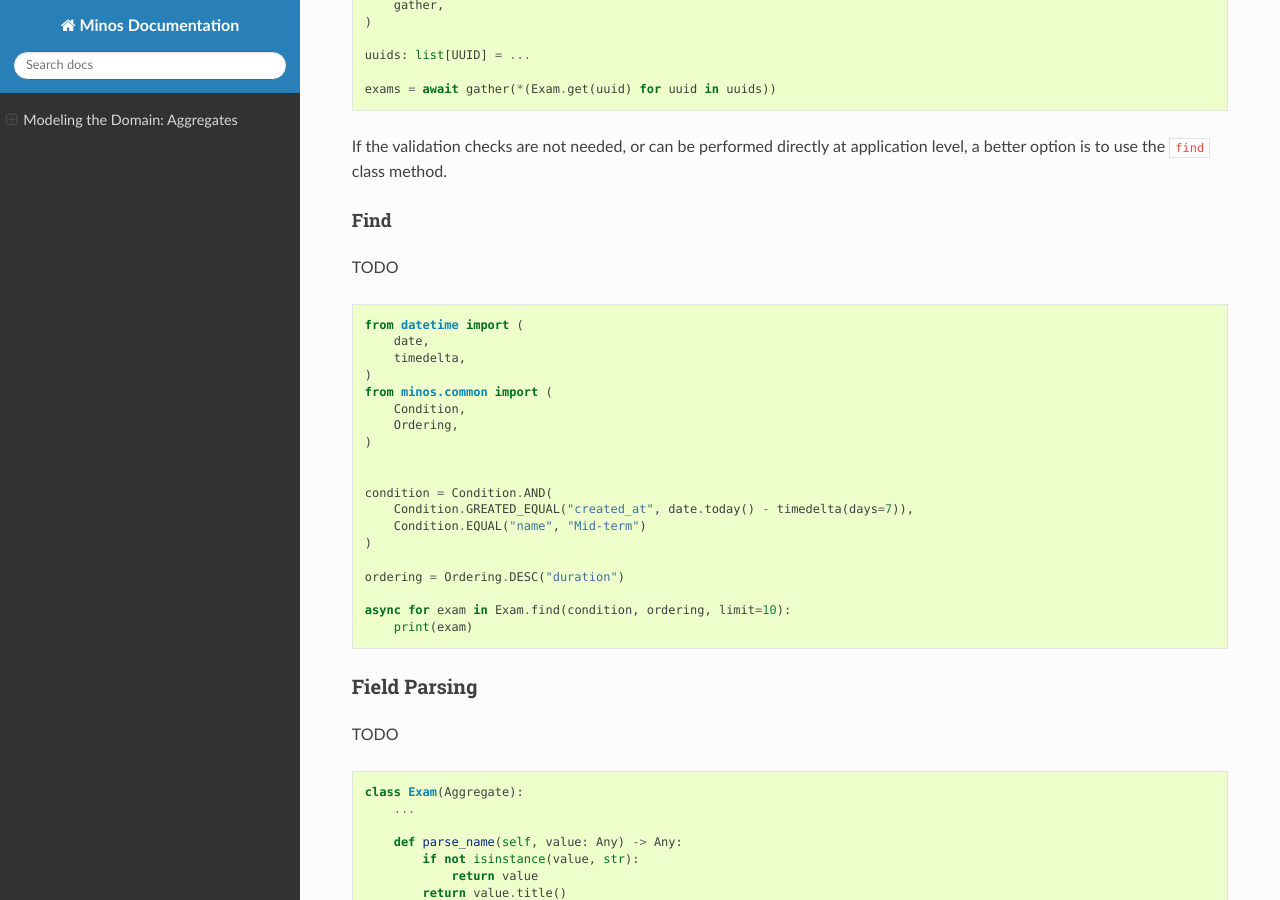
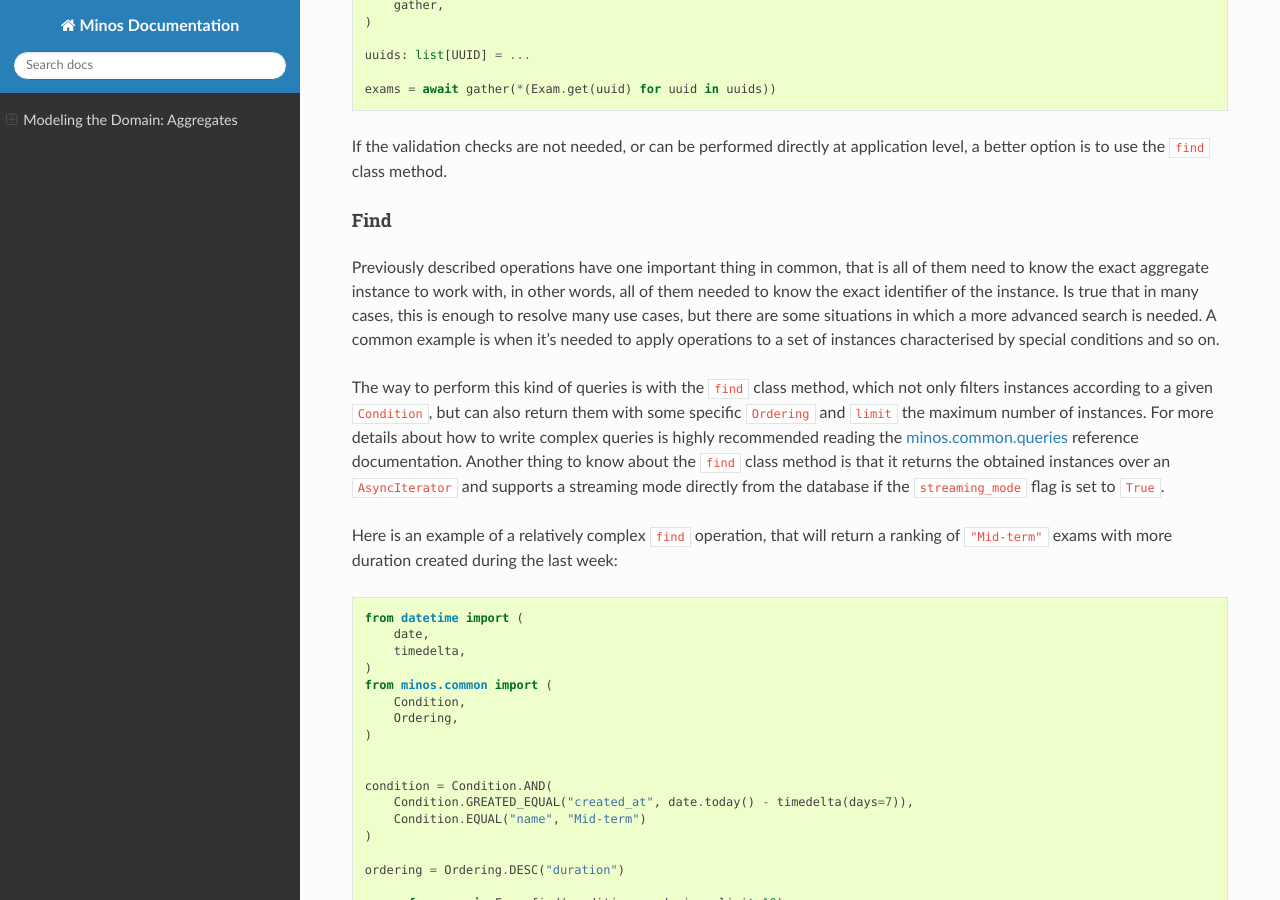
Before and after one commit to Clariteia/minos-documentation, a Sphinx documentation site: the page built from docs/quickstart/aggregate.md, in a window 1280 px wide and 900 px high, scrolled down 5278 px. Built offline with Sphinx 7.4.7 and the Read the Docs theme 2.0.0, drawn with Linux system fonts in a browser that asks for light colours.

Commit message:
* Describe `find` operation.

````diff
--- a/docs/quickstart/aggregate.md
+++ b/docs/quickstart/aggregate.md
@@ -205,8 +205,12 @@ exams = await gather(*(Exam.get(uuid) for uuid in uuids))
 If the validation checks are not needed, or can be performed directly at application level, a better option is to use the `find` class method.
 
 #### Find
-TODO
 
+Previously described operations have one important thing in common, that is all of them need to know the exact aggregate instance to work with, in other words, all of them needed to know the exact identifier of the instance. Is true that in many cases, this is enough to resolve many use cases, but there are some situations in which a more advanced search is needed. A common example is when it's needed to apply operations to a set of instances characterised by special conditions and so on.
+
+The way to perform this kind of queries is with the `find` class method, which not only filters instances according to a given `Condition`, but can also return them with some specific `Ordering` and `limit` the maximum number of instances. For more details about how to write complex queries is highly recommended reading the [minos.common.queries](https://clariteia.github.io/minos_microservice_common/api/minos.common.queries.html) reference documentation. Another thing to know about the `find` class method is that it returns the obtained instances over an `AsyncIterator` and supports a streaming mode directly from the database if the `streaming_mode` flag is set to `True`.
+
+Here is an example of a relatively complex `find` operation, that will return a ranking of `"Mid-term"` exams with more duration created during the last week:
 ```python
 from datetime import (
     date,
````
